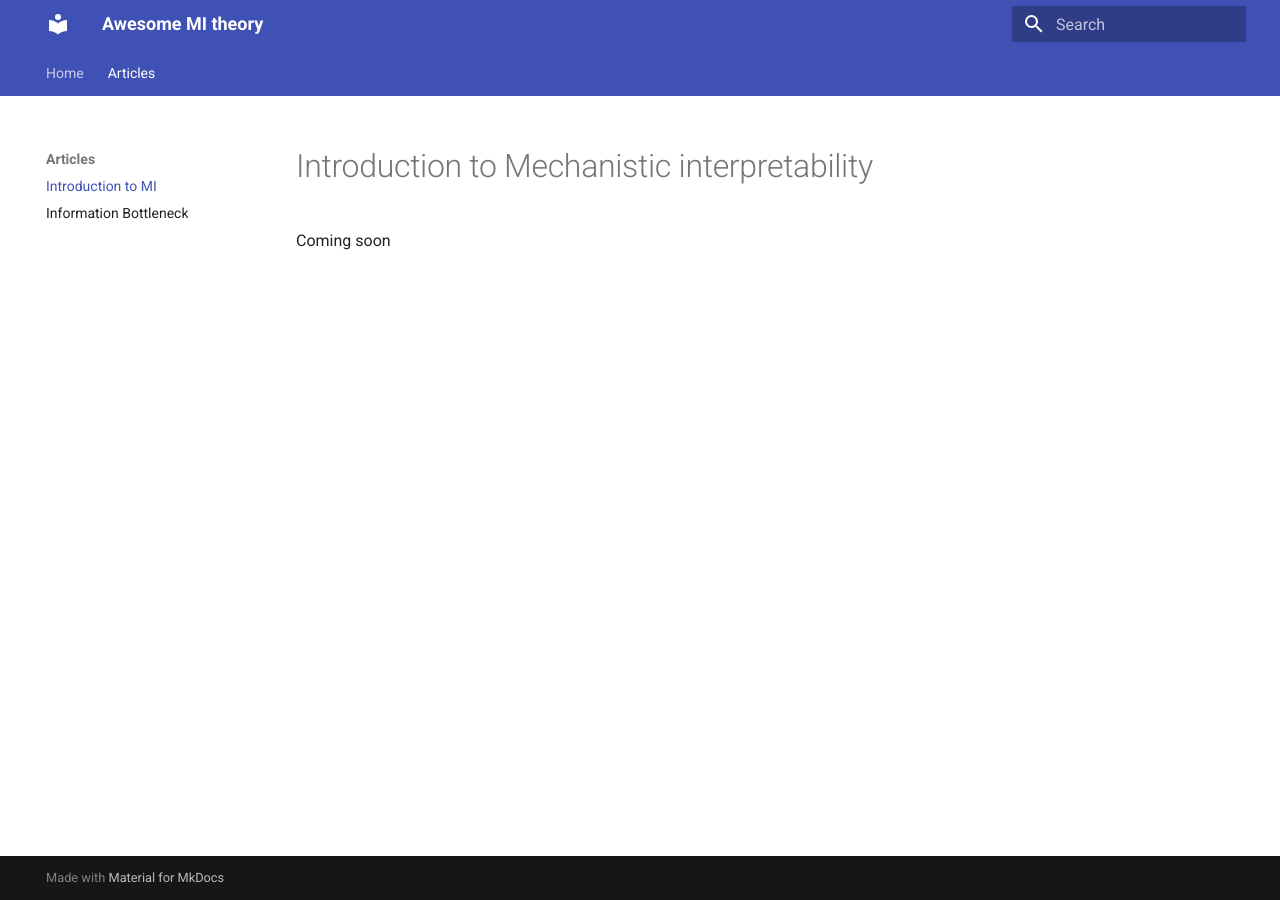
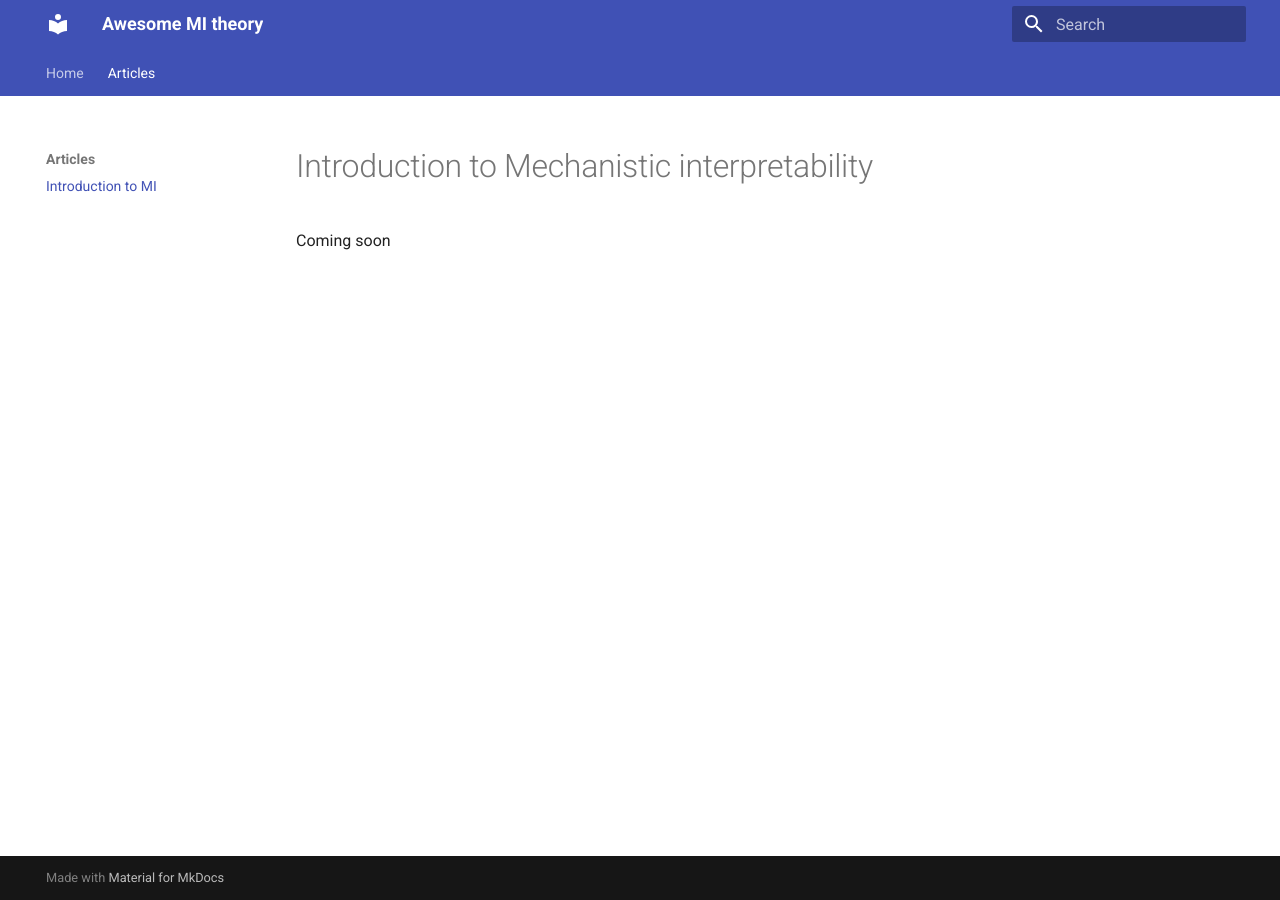
Before and after one commit to SadSabrina/awesome-mi-theory, an MkDocs documentation site: the page built from docs/articles/introduction-to-mi.md, in a window 1280 px wide. Built offline with MkDocs 1.6.1 and Material for MkDocs 9.7.7, drawn with Linux system fonts in a browser that asks for light colours.

```diff
--- a/mkdocs.yml
+++ b/mkdocs.yml
@@ -7,7 +7,6 @@ nav:
   - Home: index.md
   - Articles:
       - Introduction to MI: articles/introduction-to-mi.md
-      - Information Bottleneck: articles/information-bottleneck.md
 
 theme:
   name: material
```
